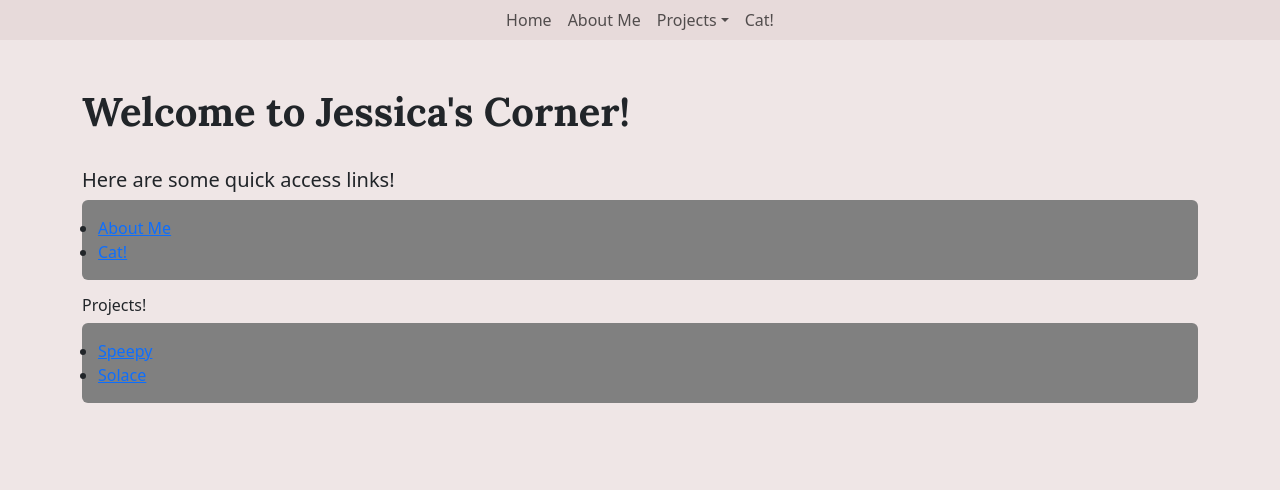
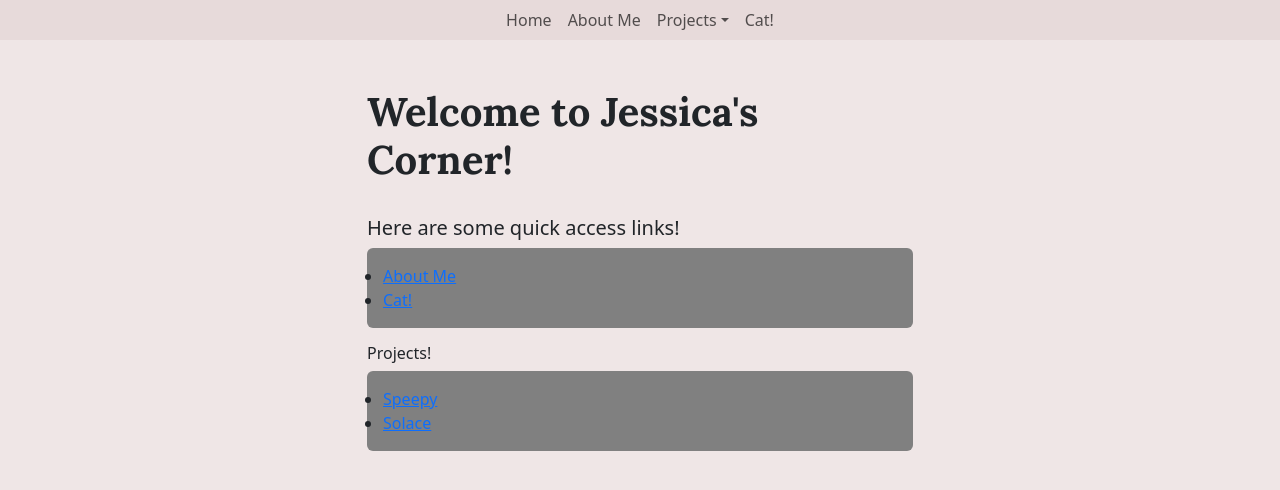
Before and after one commit to jessl314/JessicaL-Blog-Project, a React (Vite) app in the folder frontend/: page / in a window 1280 px wide. Shown: the top 490 px of the page. Built offline with nearby package versions, Linux system fonts and the light colour scheme.

Commit message:
made my home page a little better

```diff
--- a/frontend/src/pages/Home.jsx
+++ b/frontend/src/pages/Home.jsx
@@ -7,6 +7,8 @@ import {Row, Col, Container} from "react-bootstrap";
 function Home () {
     return (
         <Container>
+             <Row className="justify-content-center">
+                <Col xs={8} md={6} className="d-flex justify-content-center mb-4 ms-0">
                 <div>
                 {/* get rid of Hello World on my about me page */}
                 <h1>Welcome to Jessica's Corner!</h1>
@@ -26,6 +28,11 @@ function Home () {
         {/* fun facts?? a most recent achievement box?? */}
 
             </div>
+                </Col>
+
+
+             </Row>
+
 
         </Container>
 
```
Lines whose indentation alone changed are shown as unchanged.
